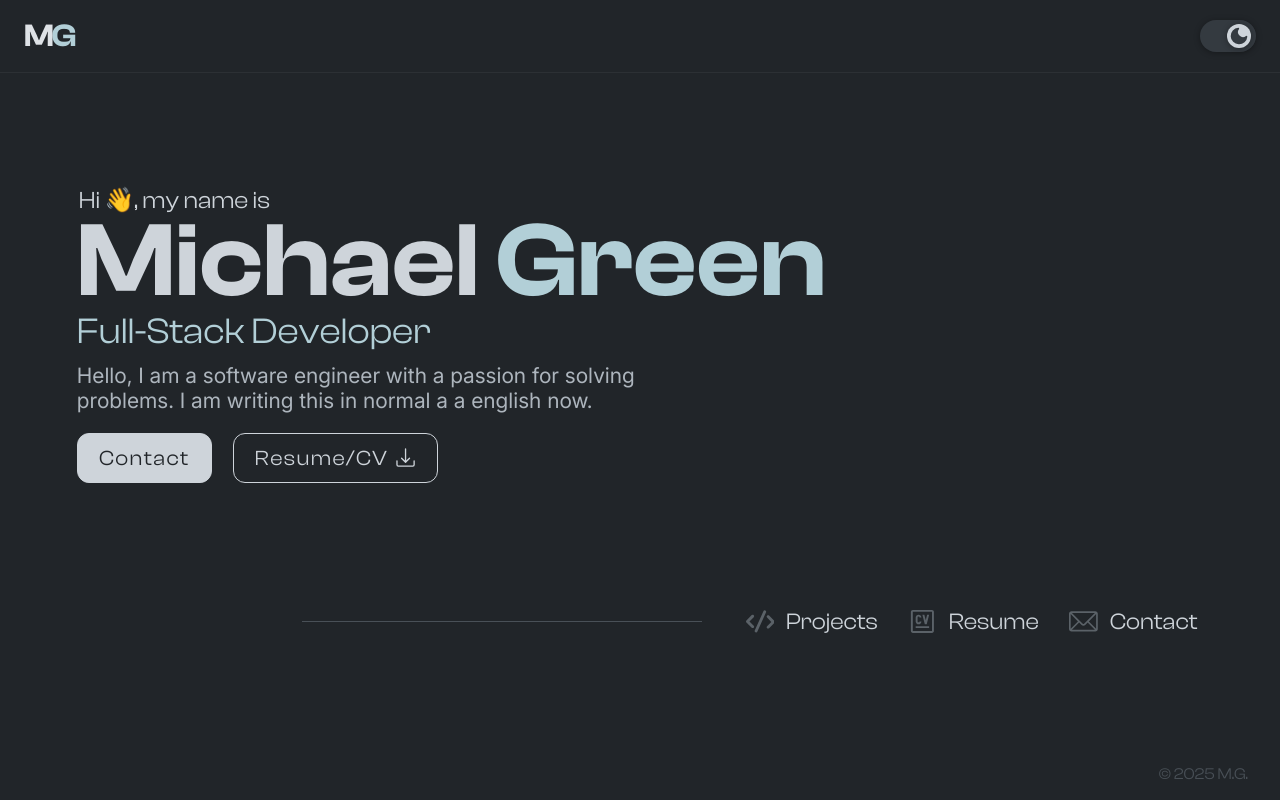
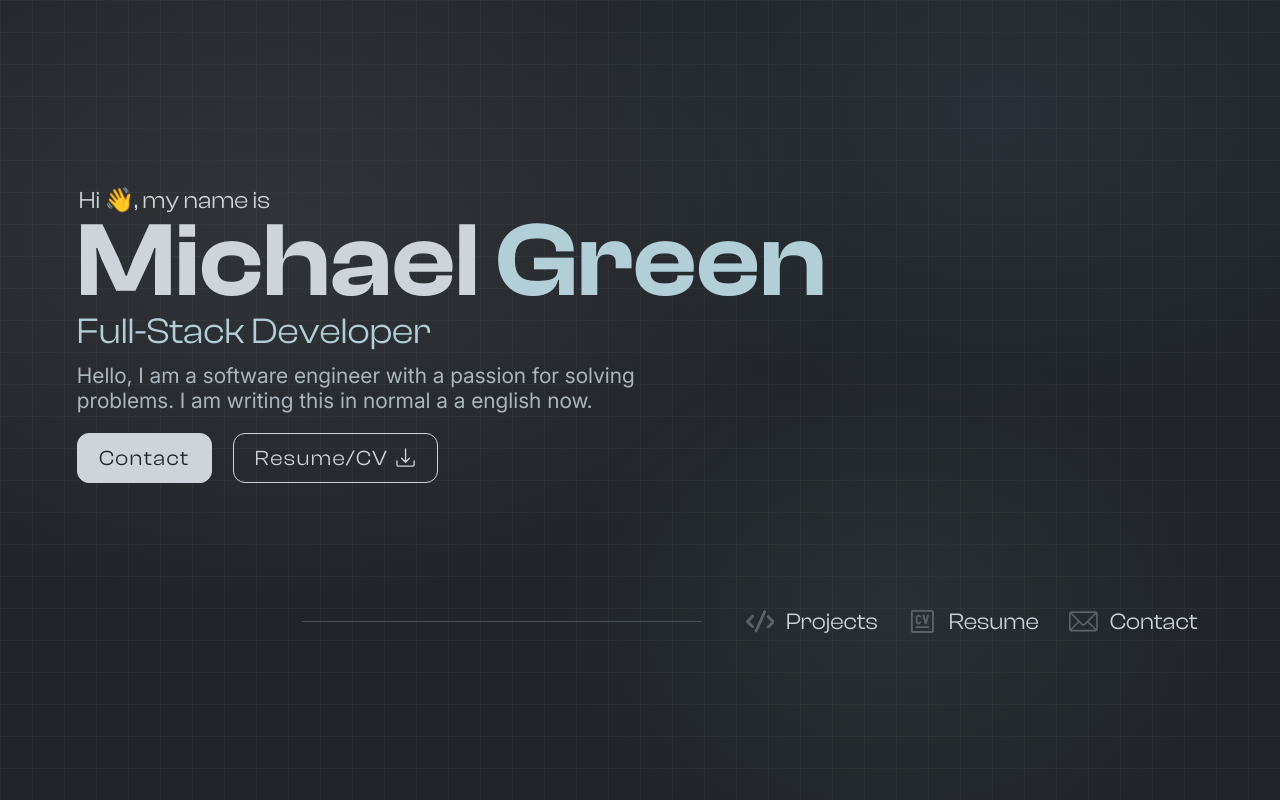
Before and after one commit to michaelgreenl/e-portfolio, a Vue app: page /#home in a window 1280 px wide. Built offline with nearby package versions, Linux system fonts and the light colour scheme; a web font is replaced by a local one.

Commit message:
feat: added grid background for both themes

```diff
--- a/src/App.vue
+++ b/src/App.vue
@@ -2,8 +2,10 @@
 import { onMounted } from 'vue';
 import { useRouteStore } from './stores/routeStore.js';
 import { useThemeStore } from './stores/themeStore.js';
+import { useMotions } from '@vueuse/motion';
 import Navbar from './components/Navbar.vue';
 import Footer from './components/Footer.vue';
+import BgSVG from './components/SVGs/BgSVG.vue';
 
 const routeStore = useRouteStore();
 const themeStore = useThemeStore();
@@ -22,9 +24,10 @@ onMounted(() => {
 </script>
 
 <template>
+    <BgSVG class="bg-svg" />
     <Navbar />
 
-    <component :is="routeStore.currentRoute.component" :key="routeStore.activePath" />
+    <component :is="routeStore.currentRoute.component" :key="routeStore.activePath" class="page" />
     <Footer />
 </template>
 
@@ -47,6 +50,7 @@ body,
 }
 
 #app {
+    position: relative;
     display: flex;
     flex-direction: column;
 
@@ -62,6 +66,11 @@ body,
     width: 100%;
     height: 100%;
     overflow: hidden;
+}
+
+.page {
+    position: relative;
+    z-index: 3;
 }
 
 h1 {
--- /dev/null
+++ b/src/components/SVGs/BgSVG.vue
@@ -0,0 +1,55 @@
+<template>
+    <div class="bg-layer" aria-hidden="true"></div>
+</template>
+
+<style scoped lang="scss">
+.bg-layer {
+    position: fixed;
+    inset: 0;
+    z-index: 1;
+    pointer-events: none;
+
+    @include theme-dark {
+        --bg: #{$color-bg-primary};
+        --grid: rgba(255, 255, 255, 0.035);
+        --spotA: rgba(255, 255, 255, 0.07);
+        --spotB: rgba(137, 207, 240, 0.06);
+        --spotC: rgba(180, 220, 210, 0.05);
+    }
+
+    @include theme-light {
+        --bg: #{$color-bg-primary};
+        --grid: rgba(0, 0, 0, 0.04);
+        --spotA: rgba(0, 0, 0, 0.03);
+        --spotB: rgba(173, 216, 230, 0.1);
+        --spotC: rgba(144, 238, 144, 0.05);
+    }
+
+    background:
+        linear-gradient(var(--grid) 1px, transparent 1px), linear-gradient(90deg, var(--grid) 1px, transparent 1px),
+        radial-gradient(60rem 40rem at 22% 28%, var(--spotA), transparent 60%),
+        radial-gradient(50rem 35rem at 78% 14%, var(--spotB), transparent 55%),
+        radial-gradient(36rem 28rem at 70% 76%, var(--spotC), transparent 60%), var(--bg);
+
+    background-size:
+        32px 32px,
+        32px 32px,
+        auto,
+        auto,
+        auto,
+        auto;
+
+    @media (prefers-reduced-motion: no-preference) {
+        animation: hue 18s ease-in-out infinite alternate;
+    }
+}
+
+@keyframes hue {
+    from {
+        filter: hue-rotate(0deg) saturate(108%);
+    }
+    to {
+        filter: hue-rotate(12deg) saturate(114%);
+    }
+}
+</style>
```
